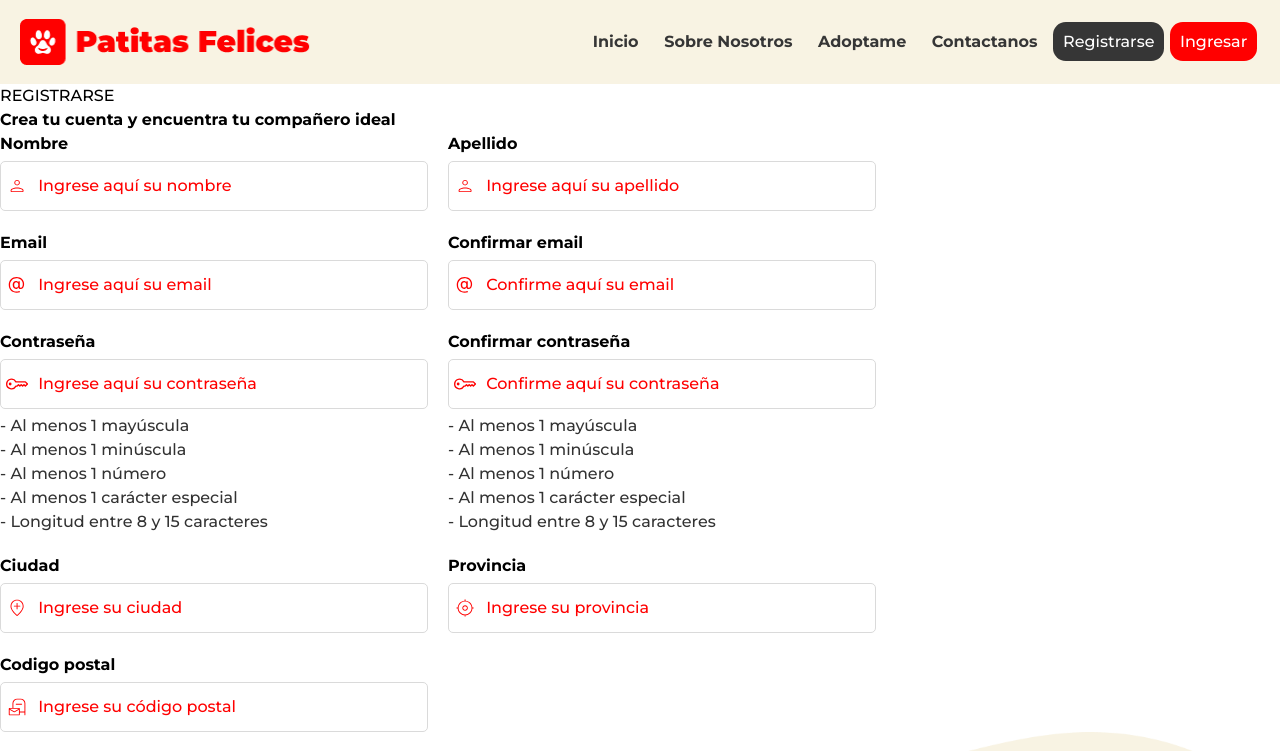
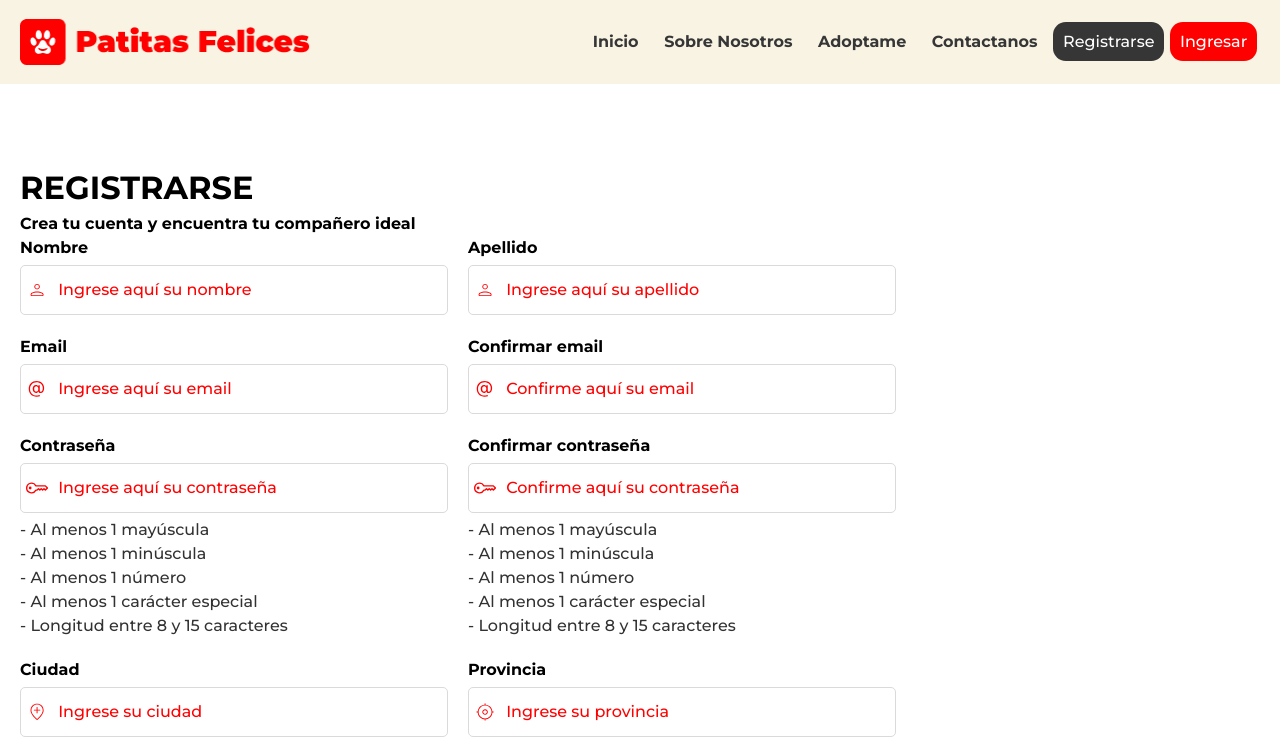
Before and after one commit to montexbjeliseo/pets-api, a Next.js app in the folder frontend/: page /registrarse in a window 1280 px wide. Shown: the top 751 px of the page. Built offline with nearby package versions, Linux system fonts and the light colour scheme.

Commit message:
Fix missing styles for formularioregistro

```diff
--- a/frontend/components/formularioregistro.module.css
+++ b/frontend/components/formularioregistro.module.css
@@ -1,4 +1,3 @@
-<<<<<<< HEAD
 .container {
     margin: 0 auto;
     max-width: 1312px;
@@ -32,9 +31,6 @@
     margin-left: 20px;
     grid-template-columns: repeat(3, 1fr);
 }
-=======
-
->>>>>>> ce59e675ea31548e379a47ee98de896ffcef641a
 
 .ingresar{
  font-weight: bold;
```
